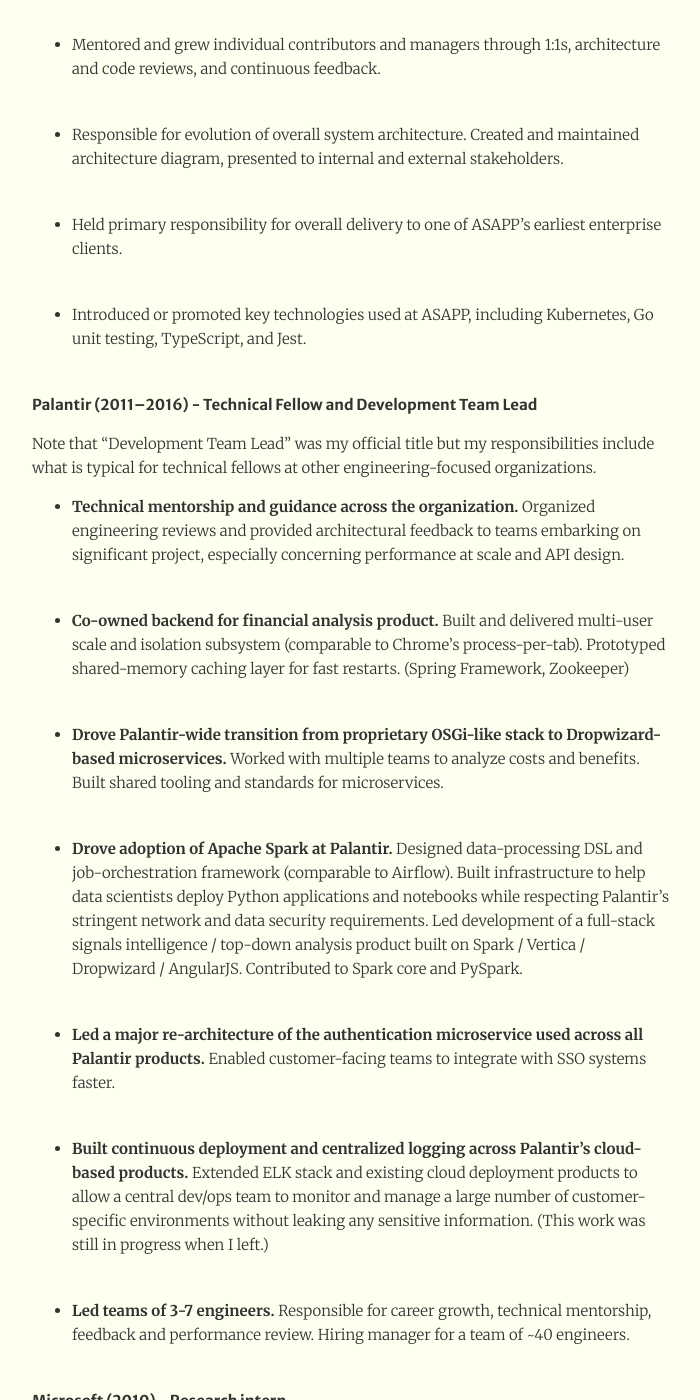
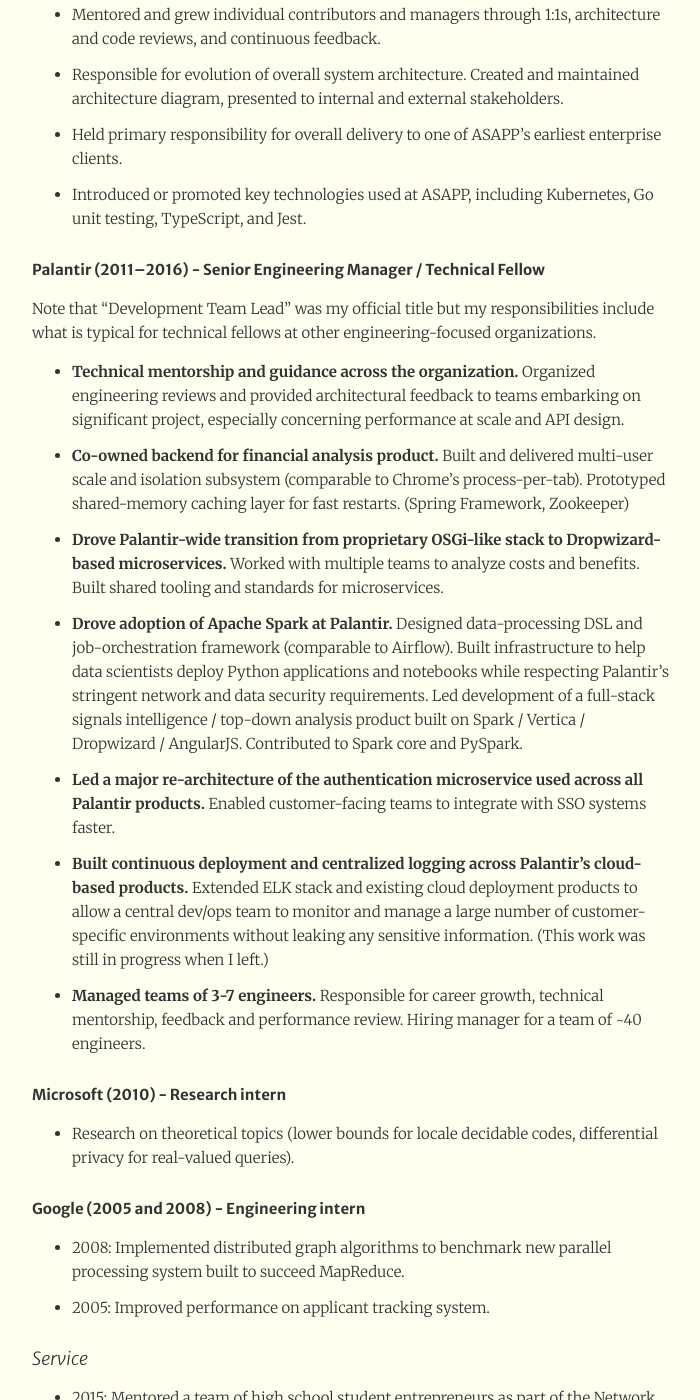
Before and after one commit to punya/punya.github.io, a Jekyll site: the page built from resume.md, in a window 1280 px wide and 1400 px high, scrolled down 512 px. Shown: the whole window, without its empty margins (288-988 px from the left). Built offline with Jekyll 4.4.1, drawn with Linux system fonts in a browser that asks for light colours.

Commit message:
Formatting tweaks

```diff
--- a/resume.md
+++ b/resume.md
@@ -5,6 +5,7 @@
 ---
 
 ## Contact information
+
 - Email: [`punya.biswal@gmail.com`](mailto:punya.biswal@gmail.com)
 - Work eligibility: H-1B visa holder, I-140 approved
 
@@ -15,32 +16,21 @@
 ASAPP's mission is delivering automation and work simplification to solve complex problems in the enterprise. I am responsible for the Foundations Engineering team, which encompasses SRE, application frameworks, data engineering and solutions architecture.
 
 - Founded the team and grew it to 20 engineers (out of ~100 engineers total). Recruited a diverse and talented group of engineers across  across NYC, SF and Buenos Aires.
-
 - Mentored and grew individual contributors and managers through 1:1s, architecture and code reviews, and continuous feedback.
-
 - Responsible for evolution of overall system architecture. Created and maintained architecture diagram, presented to internal and external stakeholders.
-
 - Held primary responsibility for overall delivery to one of ASAPP's earliest enterprise clients.
-
 - Introduced or promoted key technologies used at ASAPP, including Kubernetes, Go unit testing, TypeScript, and Jest.
 
-### Palantir (2011–2016) - Technical Fellow and Development Team Lead
+### Palantir (2011–2016) - Senior Engineering Manager / Technical Fellow
 
 Note that "Development Team Lead" was my official title but my responsibilities include what is typical for technical fellows at other engineering-focused organizations.
-
 - **Technical mentorship and guidance across the organization.** Organized engineering reviews and provided architectural feedback to teams embarking on significant project, especially concerning performance at scale and API design.
-
 - **Co-owned backend for financial analysis product.** Built and delivered multi-user scale and isolation subsystem (comparable to Chrome's process-per-tab). Prototyped shared-memory caching layer for fast restarts. (Spring Framework, Zookeeper)
-
 - **Drove Palantir-wide transition from proprietary OSGi-like stack to Dropwizard-based microservices.** Worked with multiple teams to analyze costs and benefits. Built shared tooling and standards for microservices.
-
 - **Drove adoption of Apache Spark at Palantir.** Designed data-processing DSL and job-orchestration framework (comparable to Airflow). Built infrastructure to help data scientists deploy Python applications and notebooks while respecting Palantir's stringent network and data security requirements. Led development of a full-stack signals intelligence / top-down analysis product built on Spark / Vertica / Dropwizard / AngularJS. Contributed to Spark core and PySpark.
-
 - **Led a major re-architecture of the authentication microservice used across all Palantir products.** Enabled customer-facing teams to integrate with SSO systems faster.
-
 - **Built continuous deployment and centralized logging across Palantir's cloud-based products.** Extended ELK stack and existing cloud deployment products to allow a central dev/ops team to monitor and manage a large number of customer-specific environments without leaking any sensitive information. (This work was still in progress when I left.)
-
-- **Led teams of 3-7 engineers.** Responsible for career growth, technical mentorship, feedback and performance review. Hiring manager for a team of ~40 engineers.
+- **Managed teams of 3-7 engineers.** Responsible for career growth, technical mentorship, feedback and performance review. Hiring manager for a team of ~40 engineers.
 
 ### Microsoft (2010) - Research intern
 
@@ -49,7 +39,6 @@
 ### Google (2005 and 2008) - Engineering intern
 
 - 2008: Implemented distributed graph algorithms to benchmark new parallel processing system built to succeed MapReduce.
-
 - 2005: Improved performance on applicant tracking system.
 
 ## Service
@@ -61,21 +50,17 @@
 ### University of Washington (PhD candidate, 2007-2011)
 
 - Research: Spectral graph theory, approximation algorithms and hardness of approximation.
-
 - Teaching: TA for courses on randomized algorithms and software engineering.
 
 ### MIT (SB and MEng, 2002-2007)
 
 - Selected coursework: Abstract algebra, graduate-level algorithms, cryptography.
-
 - Teaching: Worked with Prof. Ron Rivest to revamp curriculum for introduction to algorithms. TA for compilers, graduate algorithms.
 
 ## Publications and patents
 
 - System for providing dynamic linked panels in user interface. ([US 20160062555 A1](http://www.google.com/patents/US20160062555))
-
 - Shared cache used to provide zero copy memory mapped database. ([US 20140281115 A1](http://www.google.com/patents/US20140281115))
-
 - Eigenvalue bounds, spectral partitioning and metrical deformations via flows. [*Journal of the ACM* 57.3 (2010): 13](http://dx.doi.org/10.1145/1706591.1706593).
 
 ## References
```
